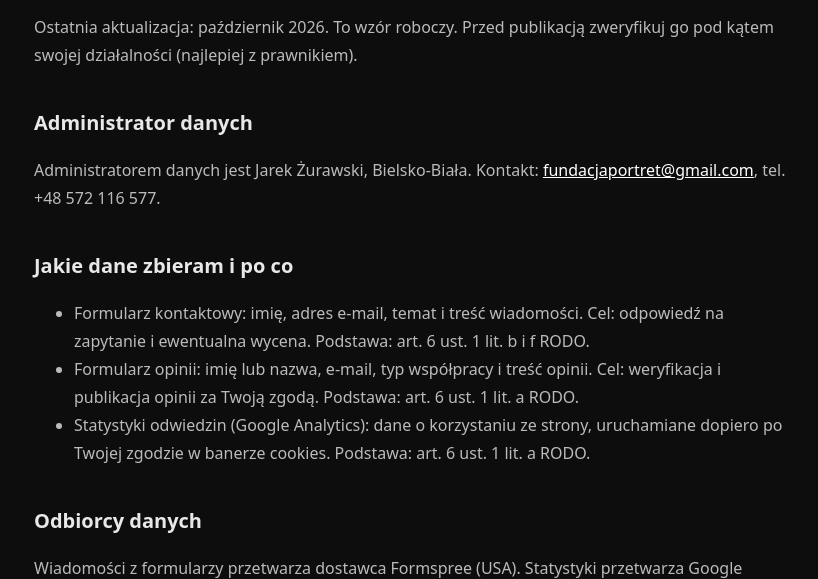
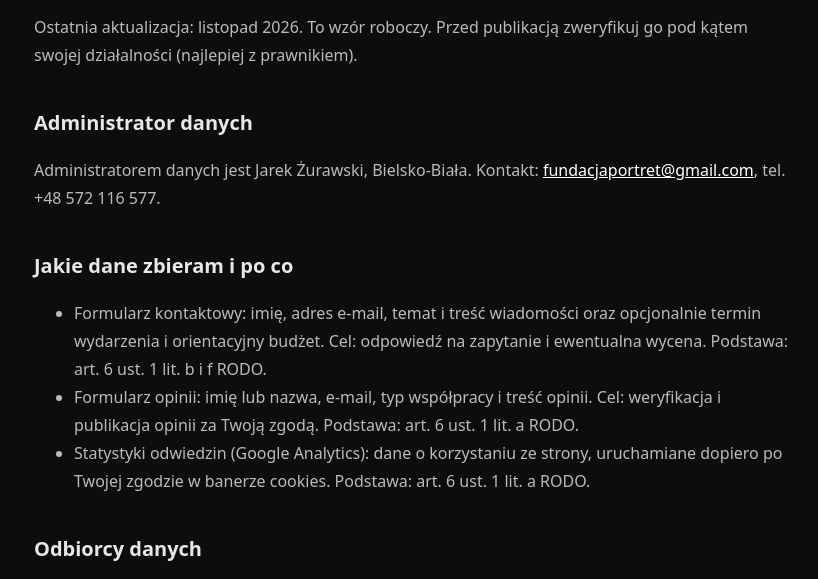
Before and after one commit to ni3bi3ski/ni3bi3ski.github.io, a plain HTML site: page polityka-prywatnosci.html in a window 1280 px wide. Shown: the part 188-767 px from the top of the page, without its empty margins (226-1044 px from the left). Drawn offline with Linux system fonts and the light colour scheme.

Commit message:
Formularz kontaktowy: data wydarzenia i budżet, aktualizacja polityki prywatności

```diff
--- a/polityka-prywatnosci.html
+++ b/polityka-prywatnosci.html
@@ -19,14 +19,14 @@
   <main>
     <p><a href="/">&larr; Strona główna</a></p>
     <h1>Polityka prywatności</h1>
-    <p>Ostatnia aktualizacja: październik 2026. To wzór roboczy. Przed publikacją zweryfikuj go pod kątem swojej działalności (najlepiej z prawnikiem).</p>
+    <p>Ostatnia aktualizacja: listopad 2026. To wzór roboczy. Przed publikacją zweryfikuj go pod kątem swojej działalności (najlepiej z prawnikiem).</p>
 
     <h2>Administrator danych</h2>
     <p>Administratorem danych jest Jarek Żurawski, Bielsko-Biała. Kontakt: <a href="mailto:fundacjaportret@gmail.com">fundacjaportret@gmail.com</a>, tel. +48 572 116 577.</p>
 
     <h2>Jakie dane zbieram i po co</h2>
     <ul>
-      <li>Formularz kontaktowy: imię, adres e-mail, temat i treść wiadomości. Cel: odpowiedź na zapytanie i ewentualna wycena. Podstawa: art. 6 ust. 1 lit. b i f RODO.</li>
+      <li>Formularz kontaktowy: imię, adres e-mail, temat i treść wiadomości oraz opcjonalnie termin wydarzenia i orientacyjny budżet. Cel: odpowiedź na zapytanie i ewentualna wycena. Podstawa: art. 6 ust. 1 lit. b i f RODO.</li>
       <li>Formularz opinii: imię lub nazwa, e-mail, typ współpracy i treść opinii. Cel: weryfikacja i publikacja opinii za Twoją zgodą. Podstawa: art. 6 ust. 1 lit. a RODO.</li>
       <li>Statystyki odwiedzin (Google Analytics): dane o korzystaniu ze strony, uruchamiane dopiero po Twojej zgodzie w banerze cookies. Podstawa: art. 6 ust. 1 lit. a RODO.</li>
     </ul>
```
Also changed, not shown: index.html (+4 -0 lines).
